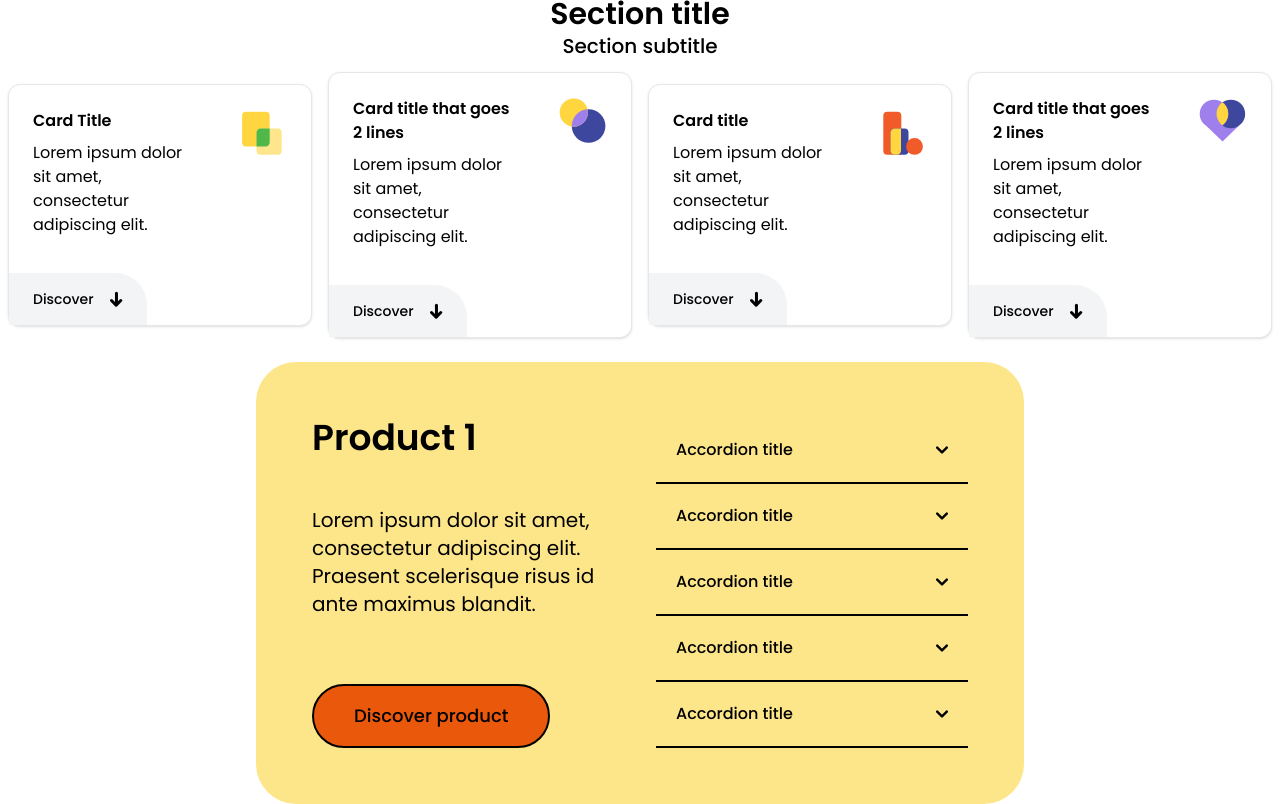
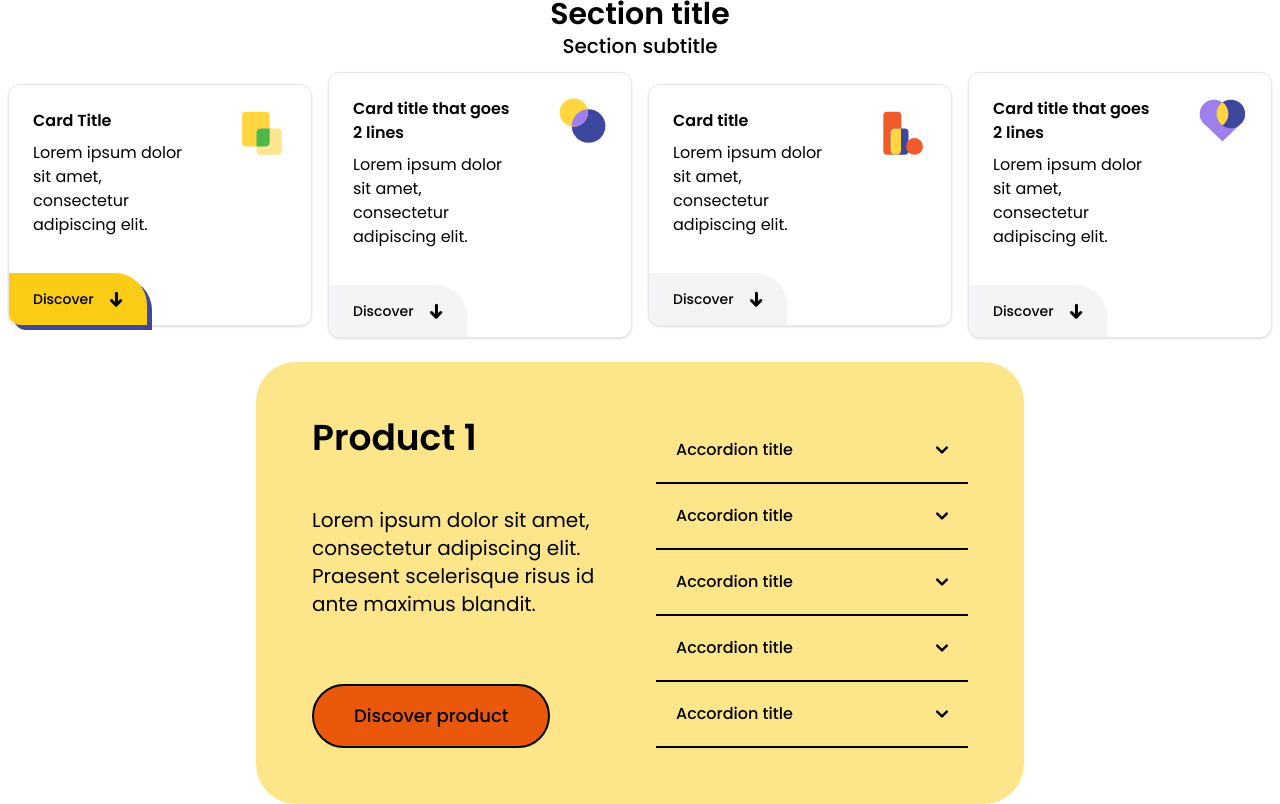
Before and after one commit to diyashrestha1999/coding-challenge, a Vue app: page / in a window 1280 px wide. Built offline with nearby package versions, Linux system fonts and the light colour scheme.

Commit message:
made button active by adding box shadow when then the tab card is active

```diff
--- a/src/components/TabCard.vue
+++ b/src/components/TabCard.vue
@@ -18,7 +18,11 @@
 
     <button
       @click="$emit('input', item.activeTab)"
-      class="inline-flex items-center px-6 py-4 text-sm font-medium text-center bg-gray-100 rounded-tr-32 hover:bg-gray-300"
+      class="inline-flex items-center px-6 py-4 text-sm font-medium text-center bg-gray-100 hover:bg-gray-300 rounded-tr-32 rounded-bl-xl"
+      :class="{
+        'bg-yellow-400 hover:bg-yellow-400 box-shadow':
+          value === item.activeTab,
+      }"
     >
       Discover
 
@@ -51,4 +55,10 @@ export default {
 .rounded-tr-32 {
   border-radius: 0px 32px 0px 0px;
 }
+.box-shadow {
+  box-shadow: #3c479d 5px 5px;
+}
+.rounded-bl-xl {
+  border-bottom-left-radius: 12px;
+}
 </style>
```
